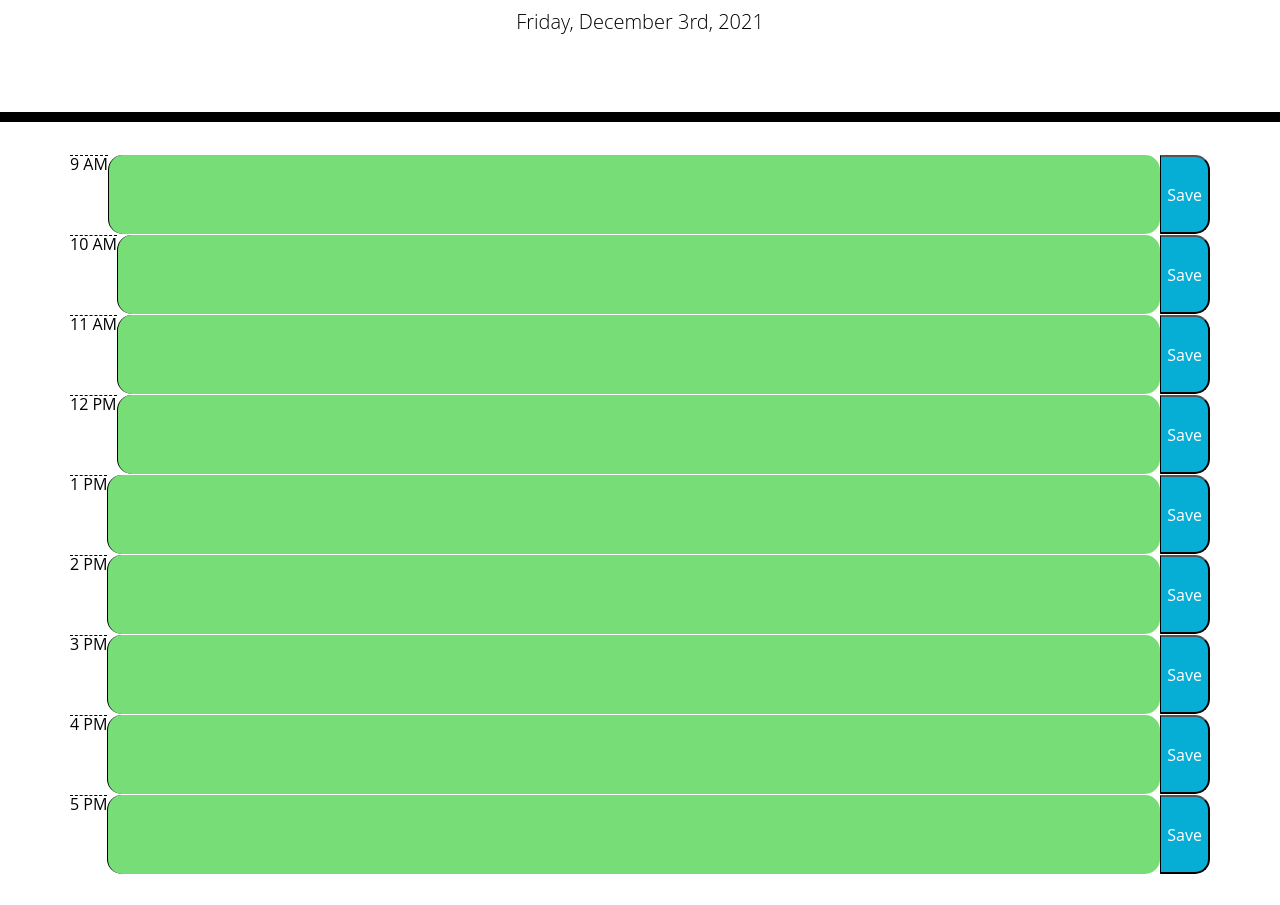
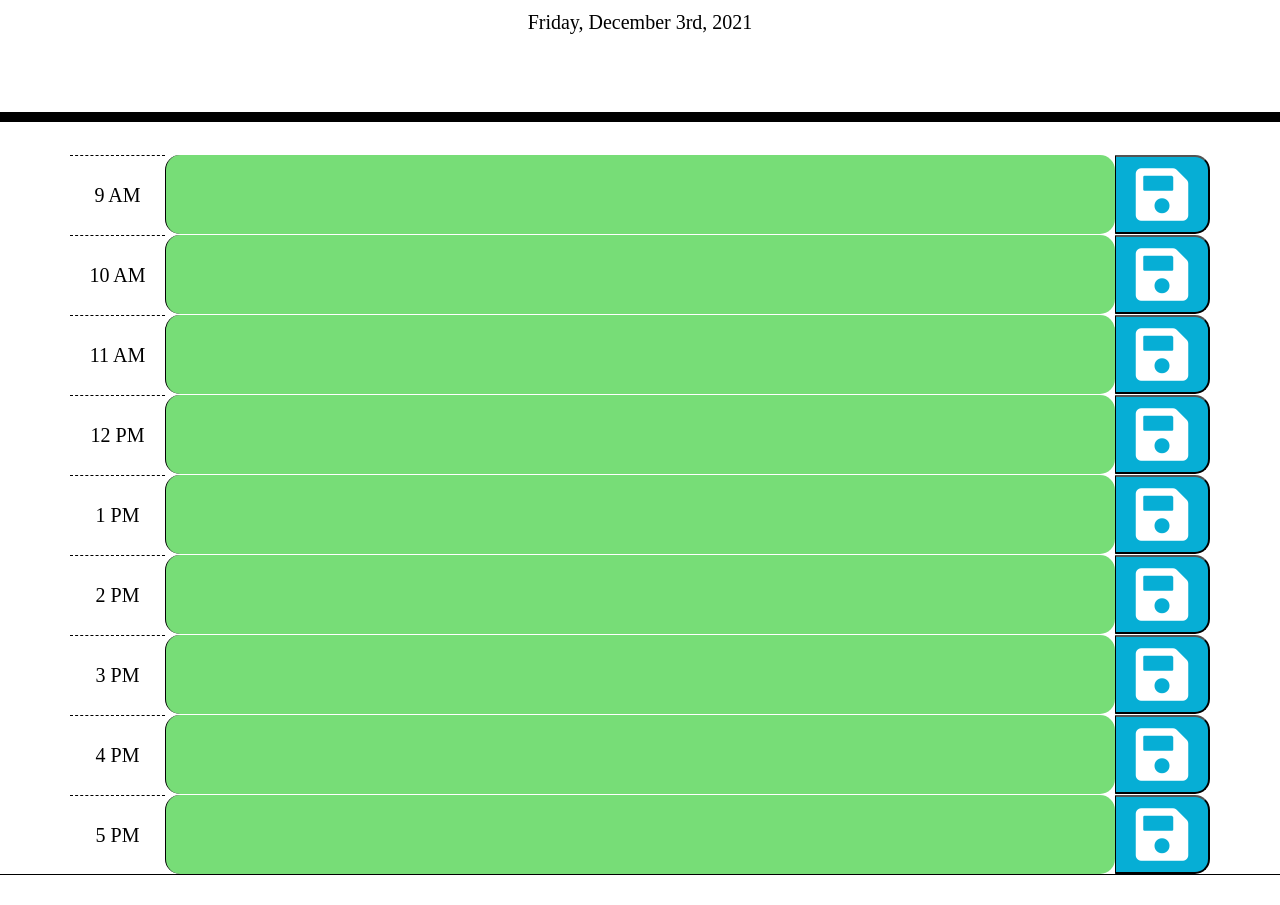
Before and after one commit to Rehtribution/5-workday-scheduler, a plain HTML site: page index.html in a window 1280 px wide. Shown: the part 182-1087 px from the top of the page. Before the commit the page ends 1056 px from the top, so only its background shows below. Drawn offline with nearby package versions, Linux system fonts and the light colour scheme; a web font is replaced by a local one.

Commit message:
cleaning up the style, sizing, css edits

```diff
--- a/assets/css/style.css
+++ b/assets/css/style.css
@@ -1,10 +1,15 @@
+h1 {
+  font-family: "Monofett";
+}
+
 body {
-  font-family: 'Open Sans', sans-serif;
-  font-size: 16px;
+  font-family: "kadwa";
+  font-size: 20px;
   line-height: 1;
 }
 
 textarea{
+  font-family: "kadwa";
   background: transparent;
   border: none;
   resize: none;
@@ -40,6 +45,9 @@ textarea{
   background-color: #ffffff;
   color: #000000;
   border-top: 1px dashed #000000;
+  display: flex;
+  justify-content: center;
+  align-items: center;
 }
 
 .past {
@@ -63,9 +71,17 @@ textarea{
   border-bottom-right-radius: 15px;
   background-color: #06AED5;
   color: white;
+  width: 50px;
 }
 
 .saveBtn i:hover {
   font-size: 20px;
   transition: all .3s ease-in-out;
 }
+
+footer {
+    background-color: #ffffff;
+    color: #000000;
+    border-top: 1px solid #000000;
+    padding-bottom: 30px;
+}
--- a/index.html
+++ b/index.html
@@ -28,49 +28,49 @@
   <div class="container">
     <!-- Timeblocks go here -->
     <div class="row">
-      <div class="hour">9 AM</div>
+      <div class="col-md-1 hour">9 AM</div>
       <textarea id='9' class="col-sm time-block"></textarea>
-      <button id='9' class="saveBtn">Save</button>
+      <button id='9' class="col-md-1 saveBtn"><i class="fas fa-save fa-3x"></i></button>
     </div>
     <div class="row">
-      <div class="hour">10 AM</div>
+      <div class="col-md-1 hour">10 AM</div>
       <textarea id='10' class="col-sm time-block"></textarea>
-      <button id='10' class="saveBtn">Save</button>
+      <button id='10' class="col-md-1 saveBtn"><i class="fas fa-save fa-3x"></i></button>
     </div>
     <div class="row">
-      <div class="hour">11 AM</div>
+      <div class="col-md-1 hour">11 AM</div>
       <textarea id='11' class="col-sm time-block"></textarea>
-      <button id='11' class="saveBtn">Save</button>
+      <button id='11' class="col-md-1 saveBtn"><i class="fas fa-save fa-3x"></i></button>
     </div>
     <div class="row">
-      <div class="hour">12 PM</div>
+      <div class="col-md-1 hour">12 PM</div>
       <textarea id='12' class="col-sm time-block"></textarea>
-      <button id='12' class="saveBtn">Save</button>
+      <button id='12' class="col-md-1 saveBtn"><i class="fas fa-save fa-3x"></i></button>
     </div>
     <div class="row">
-      <div class="hour">1 PM</div>
+      <div class="col-md-1 hour">1 PM</div>
       <textarea id='13' class="col-sm time-block"></textarea>
-      <button id='13' class="saveBtn">Save</button>
+      <button id='13' class="col-md-1 saveBtn"><i class="fas fa-save fa-3x"></i></button>
     </div>
     <div class="row">
-      <div class="hour">2 PM</div>
+      <div class="col-md-1 hour">2 PM</div>
       <textarea id='14' class="col-sm time-block"></textarea>
-      <button id='14' class="saveBtn">Save</button>
+      <button id='14' class="col-md-1 saveBtn"><i class="fas fa-save fa-3x"></i></button>
     </div>
     <div class="row">
-      <div class="hour">3 PM</div>
+      <div class="col-md-1 hour">3 PM</div>
       <textarea id='15' class="col-sm time-block"></textarea>
-      <button id='15' class="saveBtn">Save</button>
+      <button id='15' class="col-md-1 saveBtn"><i class="fas fa-save fa-3x"></i></button>
     </div>
     <div class="row">
-      <div class="hour">4 PM</div>
+      <div class="col-md-1 hour">4 PM</div>
       <textarea id='16' class="col-sm time-block"></textarea>
-      <button id='16' class="saveBtn">Save</button>
+      <button id='16' class="col-md-1 saveBtn"><i class="fas fa-save fa-3x"></i></button>
     </div>
     <div class="row">
-      <div class="hour">5 PM</div>
+      <div class="col-md-1 hour">5 PM</div>
       <textarea id='17' class="col-sm time-block"></textarea>
-      <button id='17' class="saveBtn">Save</button>
+      <button id='17' class="col-md-1 saveBtn"><i class="fas fa-save fa-3x"></i></button>
     </div>
   </div>
   <!-- main content end -->
@@ -85,5 +85,7 @@
   <script src="assets/js/script.js"></script>
 </body>
 <!-- javascript links end -->
-
+<!-- footer start  -->
+<footer>
+</footer>
 </html>
```
